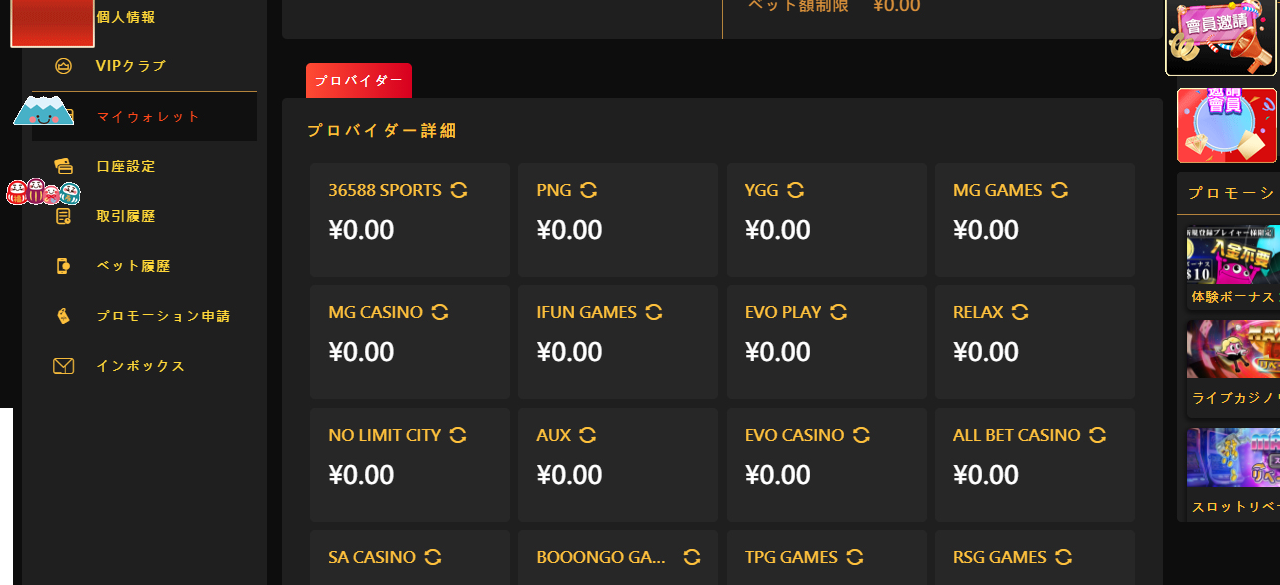
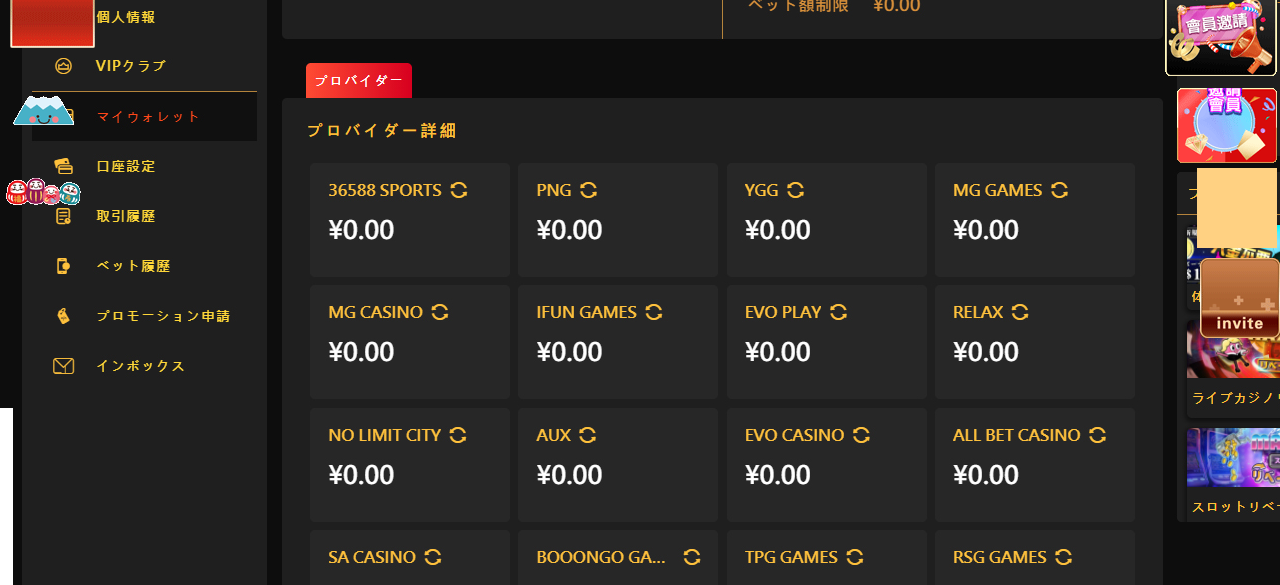
Before and after one commit to zbc951/gifTest, a plain HTML site: page index.html in a window 1280 px wide. Shown: the part 392-977 px from the top of the page. Drawn offline with nearby package versions, Linux system fonts and the light colour scheme.

Commit message:
20220301end

```diff
--- a/index.html
+++ b/index.html
@@ -33,5 +33,7 @@
     <div class="move_7"></div>
     <div class="move_8"></div>
     <div class="move_9"></div>
+    <div class="move_10"></div>
+    <div class="move_11"></div>
 </body>
 </html>
--- a/scss/style.scss
+++ b/scss/style.scss
@@ -156,7 +156,7 @@ html {
         }
 
         .move_7 {
-            width: 85px;
+            width: 88px;
             height: 90px;
             position: fixed;
             right: 5px;
@@ -181,5 +181,23 @@ html {
             top: 480px;
             background: url('../images/move_9.gif') no-repeat;
         }
+
+        .move_10 {
+            width: 80px;
+            height: 80px;
+            position: fixed;
+            right: 3px;
+            top: 560px;
+            background: url('../images/move_10.gif') no-repeat;
+        }
+
+        .move_11 {
+            width: 80px;
+            height: 80px;
+            position: fixed;
+            right: 0px;
+            top: 650px;
+            background: url('../images/move_11.gif') no-repeat;
+        }
     }
 }
```
Also changed, not shown: css/style.css, images/move_10.gif (added), images/move_11.gif (added), images/move_7.gif.
